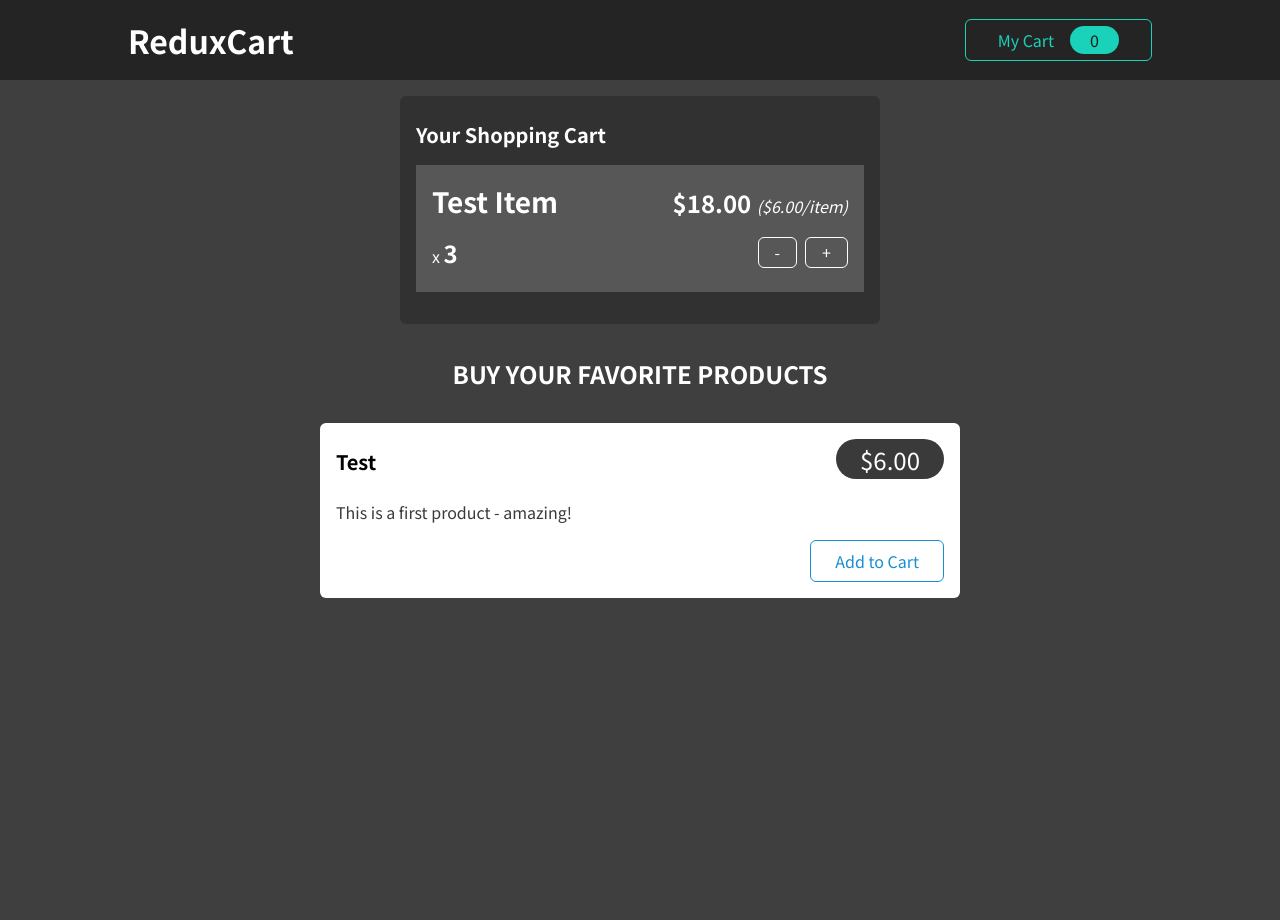
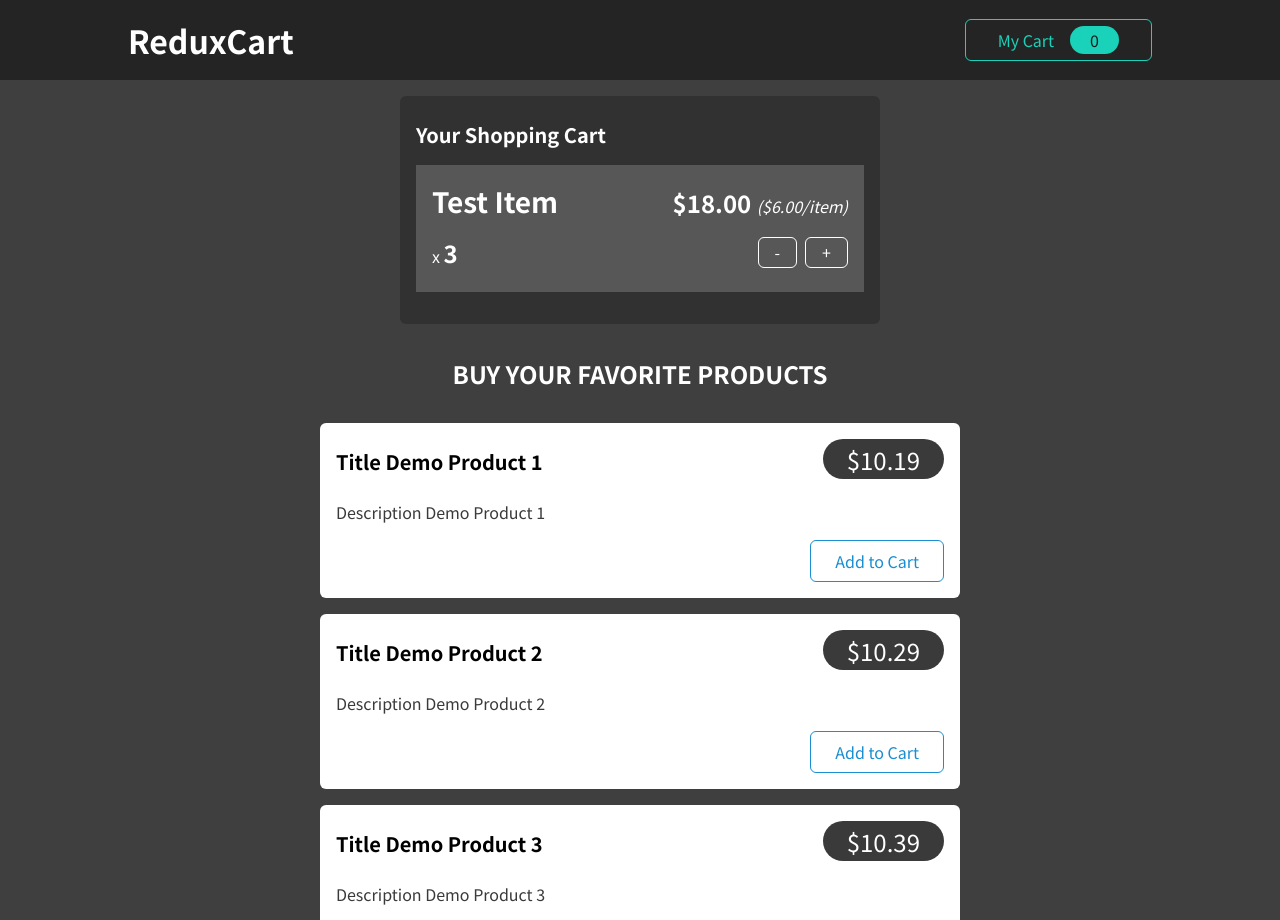
Before and after one commit to Edu-Per-Sa/ms-react-redux-cart-products, a React (Create React App) app: page / in a window 1280 px wide. Shown: the top 920 px of the page. Before the commit the page ends 800 px from the top, so only its background shows below. Built offline with nearby package versions, Linux system fonts and the light colour scheme.

Commit message:
Se agrega la funcionalidad de add to car, se corrige funcion de addItem en cart-slice

```diff
--- /dev/null
+++ b/src/DUMMY_DATA/DUMMY_PRODUCTS.js
@@ -0,0 +1,26 @@
+export const DUMMY_PRODUCTS = [
+    {
+        id: 'p1',
+        title: `Title Demo Product 1`,
+        price: 10.19,
+        description: 'Description Demo Product 1'
+    },
+    {
+        id: 'p2',
+        title: `Title Demo Product 2`,
+        price: 10.29,
+        description: 'Description Demo Product 2'
+    },
+    {
+        id: 'p3',
+        title: `Title Demo Product 3`,
+        price: 10.39,
+        description: 'Description Demo Product 3'
+    },
+    {
+        id: 'p4',
+        title: `Title Demo Product 4`,
+        price: 10.49,
+        description: 'Description Demo Product 4'
+    },
+]
--- a/src/components/Cart/CartButton.js
+++ b/src/components/Cart/CartButton.js
@@ -11,10 +11,12 @@ const CartButton = (props) => {
     dispatch(cartActions.toogleShowHiddeCart())
   }
 
+  const itemQuantity = items.reduce((acumulated, item) => acumulated + item.quantity, 0)
+
   return (
     <button className={classes.button} onClick={handlerToogleCart}>
       <span>My Cart</span>
-      <span className={classes.badge}>{items.length}</span>
+      <span className={classes.badge}>{itemQuantity}</span>
     </button>
   );
 };
--- a/src/components/Shop/ProductItem.js
+++ b/src/components/Shop/ProductItem.js
@@ -1,8 +1,20 @@
+import { useDispatch } from 'react-redux';
 import Card from '../UI/Card';
 import classes from './ProductItem.module.css';
 
+import { cartActions } from '../store/cart-slice';
+
 const ProductItem = (props) => {
-  const { title, price, description } = props;
+  const {id, title, price, description } = props;
+  const item = {id, title, price, description};
+
+  console.log('item CartItem --> ', item);
+
+  const dispatch = useDispatch();
+
+  const handlerAddItem = (item) => {
+    dispatch(cartActions.addItem({item}));
+  };
 
   return (
     <li className={classes.item}>
@@ -13,7 +25,7 @@ const ProductItem = (props) => {
         </header>
         <p>{description}</p>
         <div className={classes.actions}>
-          <button>Add to Cart</button>
+          <button onClick={() => handlerAddItem(item)}>Add to Cart</button>
         </div>
       </Card>
     </li>
--- a/src/components/Shop/Products.js
+++ b/src/components/Shop/Products.js
@@ -1,16 +1,19 @@
 import ProductItem from './ProductItem';
 import classes from './Products.module.css';
+import { DUMMY_PRODUCTS } from '../../DUMMY_DATA/DUMMY_PRODUCTS';
 
 const Products = (props) => {
   return (
     <section className={classes.products}>
       <h2>Buy your favorite products</h2>
       <ul>
-        <ProductItem
-          title='Test'
-          price={6}
-          description='This is a first product - amazing!'
-        />
+        {DUMMY_PRODUCTS.map((item) => <ProductItem
+          key={item.id}
+          id={item.id}
+          title={item.title}
+          price={item.price}
+          description={item.description}
+        />)}
       </ul>
     </section>
   );
--- a/src/components/store/cart-slice.js
+++ b/src/components/store/cart-slice.js
@@ -11,7 +11,16 @@ name: 'cart',
 initialState: initialCartState,
 reducers: {
     addItem: (state, action) => {
-        state.items = state.items.shift(action.payload.item);
+        const itemSended = action.payload.item;
+
+        const indexItem = state.items.findIndex((item) => item.id === itemSended.id );
+
+        if (indexItem >= 0) {
+            state.items[indexItem].quantity += 1;
+        } else {
+            state.items.unshift({...action.payload.item, quantity: 1});
+        }
+
     },
     removeItem: (state, action) => {
         state.items = state.items.filter((item) => item.id !== action.payload.id);
```
